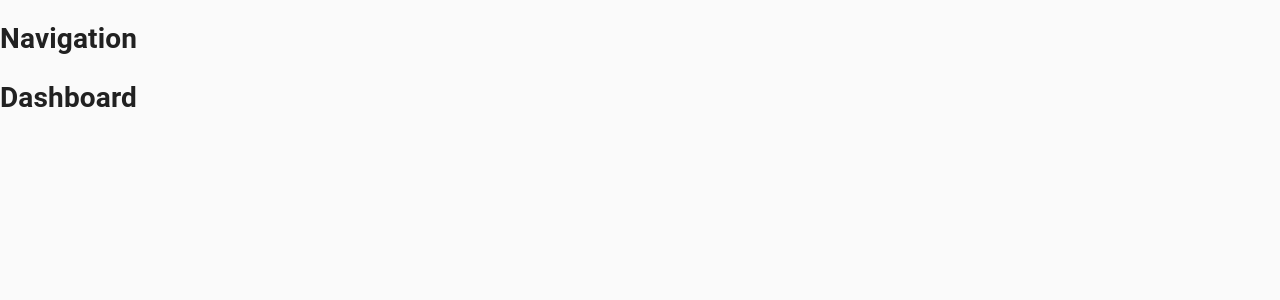
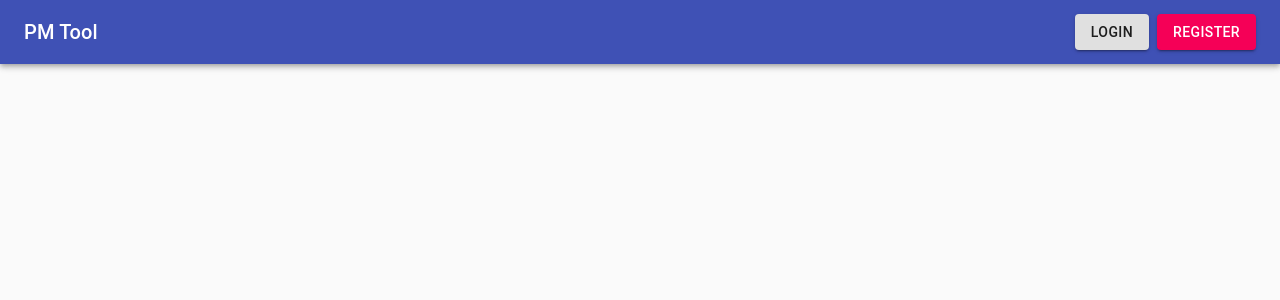
Before and after one commit to EmanuelMiron/PMTool_Client, a React (Create React App) app: page / in a window 1280 px wide. Shown: the top 300 px of the page. Built offline with nearby package versions, Linux system fonts and the light colour scheme.

Commit message:
Created Navabar Component

```diff
--- a/src/components/layout/Navbar.js
+++ b/src/components/layout/Navbar.js
@@ -1,10 +1,33 @@
 import React from 'react'
+import { makeStyles } from '@material-ui/core/styles';
+
+// Material UI Components
+import AppBar from '@material-ui/core/AppBar';
+import ToolBar from '@material-ui/core/Toolbar';
+import Typography from '@material-ui/core/Typography';
+import Button from '@material-ui/core/Button';
+
+const useStyles = makeStyles(theme => ({
+    title: {
+        flexGrow: 1,
+    },
+    button : {
+        marginRight: '0.5rem'
+    }
+}))
 
 const Navbar = () => {
+    const classes = useStyles();
     return (
-        <div>
-            <h1>Navigation</h1>
-        </div>
+        <AppBar position="absolute">
+            <ToolBar>
+                <Typography component="h1" variant="h6" color="inherit" noWrap className={classes.title}>
+                    PM Tool
+                </Typography>
+                <Button className={classes.button} variant="contained" href="/login">Login</Button>
+                <Button variant="contained" color="secondary" href="/register">Register</Button>
+            </ToolBar>
+        </AppBar>
     )
 }
 
```
